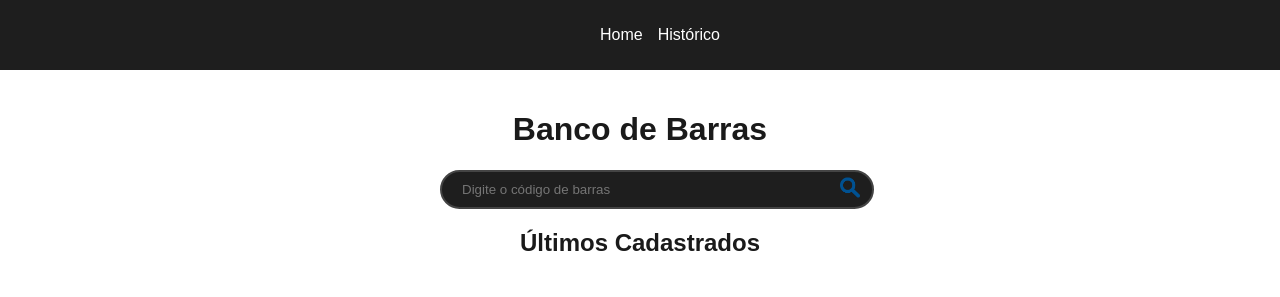
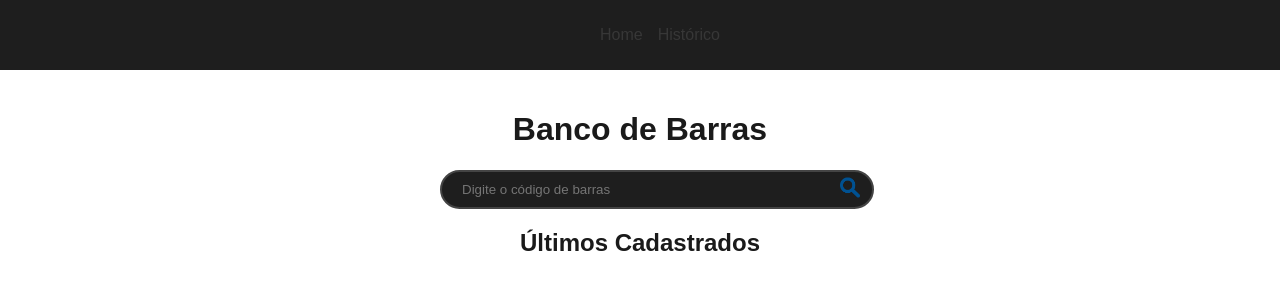
Before and after one commit to patciello/bancodebarraslocal, a Flask app: page / in a window 1280 px wide. Shown: the top 297 px of the page. Run offline with Flask 3, Linux system fonts and the light colour scheme; data that the repository does not hold is empty.

```diff
--- a/static/styles.css
+++ b/static/styles.css
@@ -22,7 +22,7 @@ nav ul {
 }
 
 nav ul li a {
-  color: #ffffff;
+  color: #373737;
   text-decoration: none;
 }
 
```
